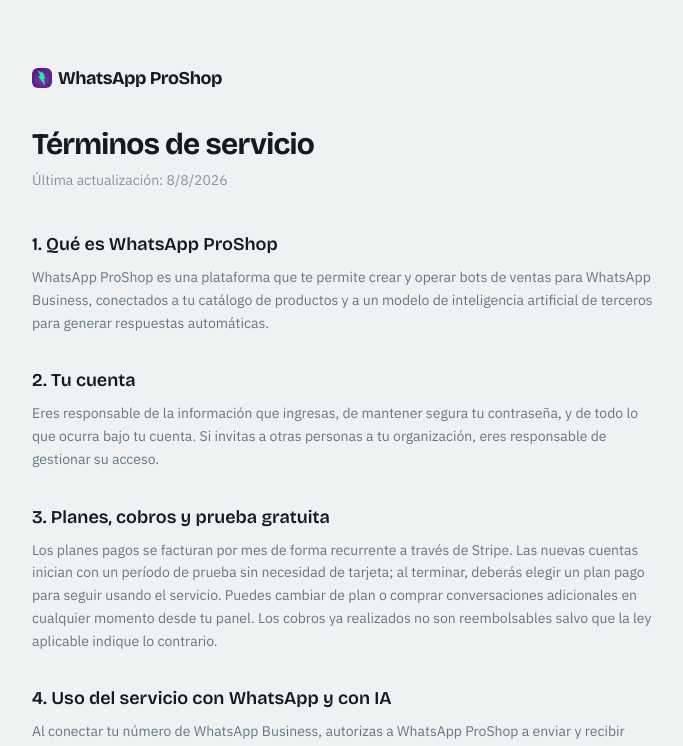
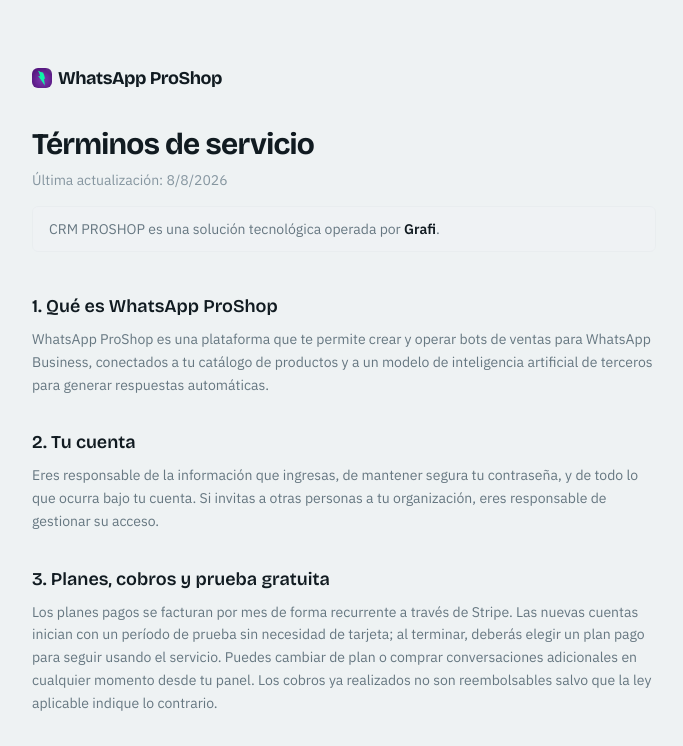
Before and after one commit to jonathanSCM/chats, a Next.js app: page /terms in a window 1280 px wide. Shown: the top 746 px of the page, without its empty margins (296-979 px from the left). Built offline with nearby package versions, Linux system fonts and the light colour scheme.

Commit message:
privacy/terms: aclarar que CRM PROSHOP es operado por Grafi

```diff
--- a/src/app/privacy/page.tsx
+++ b/src/app/privacy/page.tsx
@@ -13,8 +13,11 @@ export default function PrivacyPage() {
       <h1 className="mb-2 font-display text-3xl font-bold tracking-tight text-ink">
         Política de privacidad
       </h1>
-      <p className="mb-10 text-sm text-ink-faint">
+      <p className="mb-4 text-sm text-ink-faint">
         Última actualización: {new Date().toLocaleDateString("es")}
+      </p>
+      <p className="mb-10 rounded-md border border-border bg-surface-2/60 px-4 py-3 text-sm text-ink-muted">
+        CRM PROSHOP es una solución tecnológica operada por <strong className="text-ink">Grafi</strong>.
       </p>
 
       <div className="space-y-8 text-sm leading-relaxed text-ink-muted">
--- a/src/app/terms/page.tsx
+++ b/src/app/terms/page.tsx
@@ -13,7 +13,10 @@ export default function TermsPage() {
       <h1 className="mb-2 font-display text-3xl font-bold tracking-tight text-ink">
         Términos de servicio
       </h1>
-      <p className="mb-10 text-sm text-ink-faint">Última actualización: {new Date().toLocaleDateString("es")}</p>
+      <p className="mb-4 text-sm text-ink-faint">Última actualización: {new Date().toLocaleDateString("es")}</p>
+      <p className="mb-10 rounded-md border border-border bg-surface-2/60 px-4 py-3 text-sm text-ink-muted">
+        CRM PROSHOP es una solución tecnológica operada por <strong className="text-ink">Grafi</strong>.
+      </p>
 
       <div className="space-y-8 text-sm leading-relaxed text-ink-muted">
         <Section title="1. Qué es WhatsApp ProShop">
```
